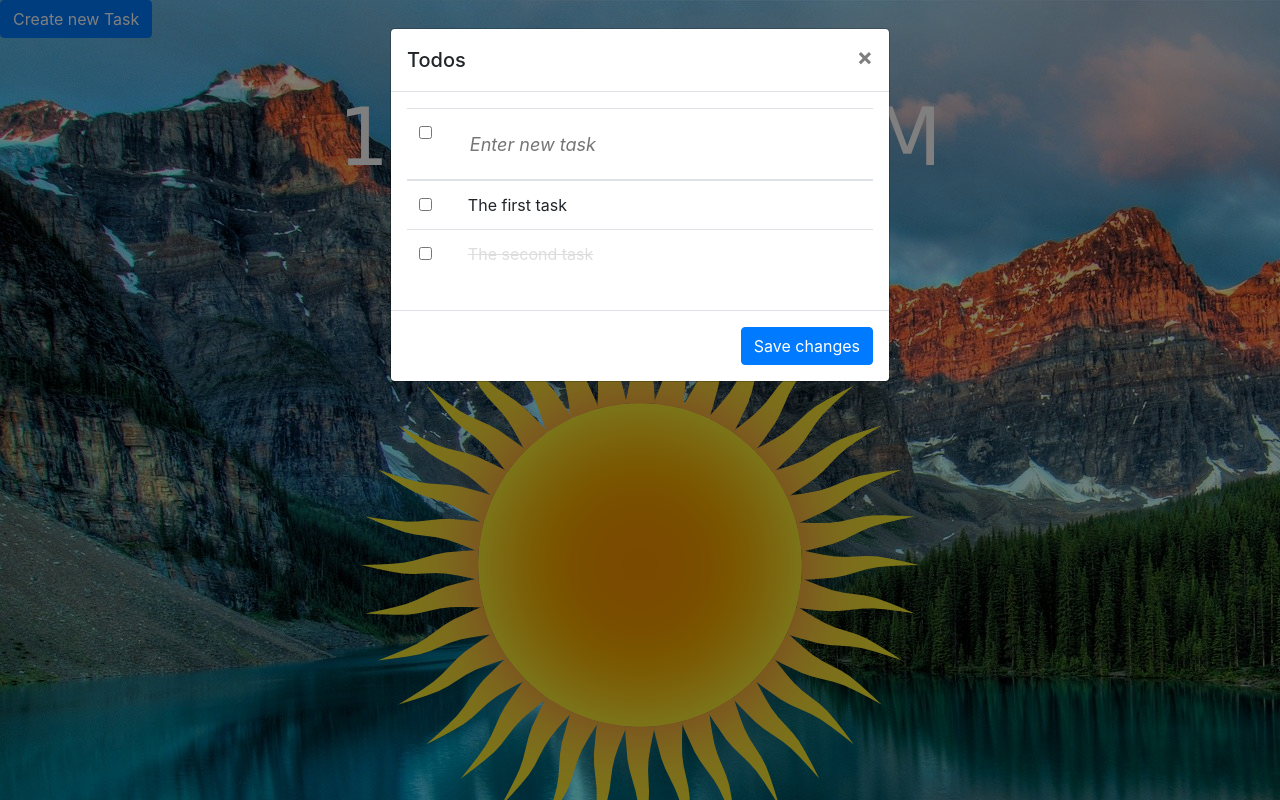
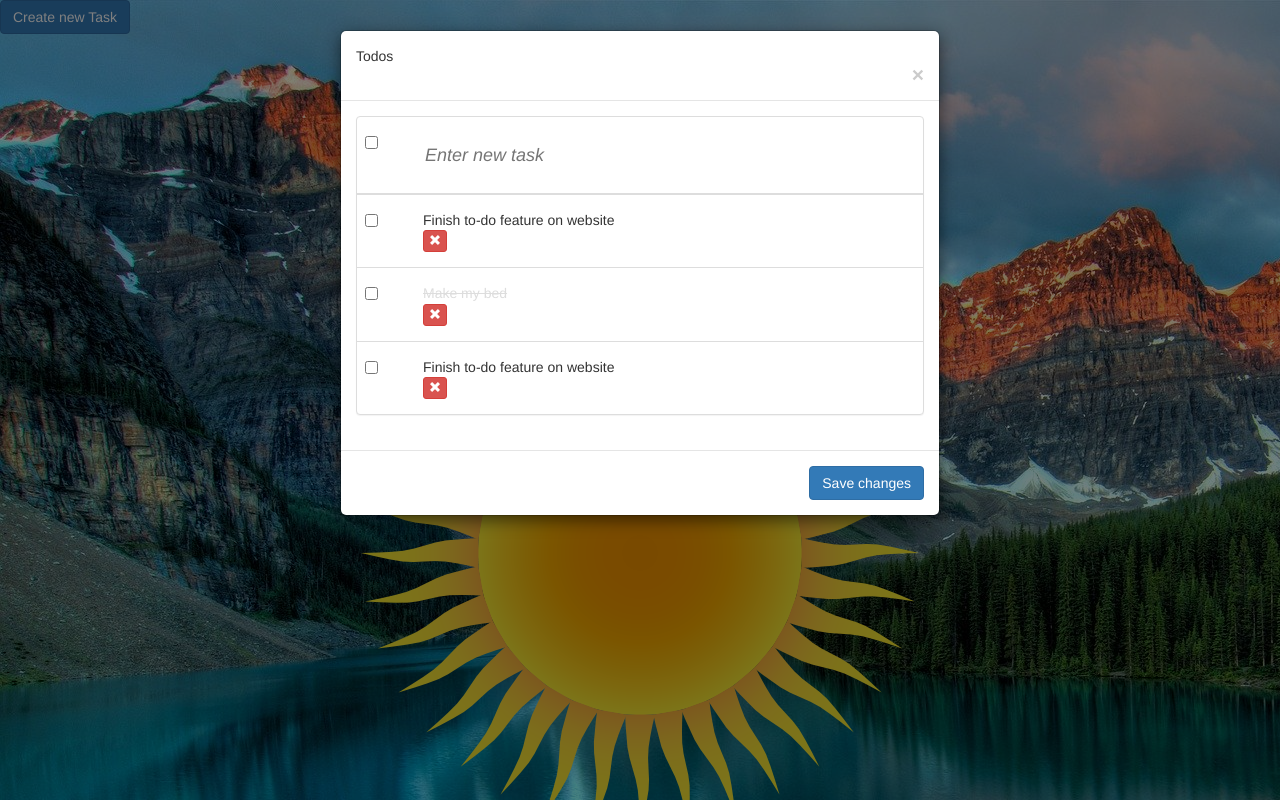
Before and after one commit to braddonako/ahaha, a website: page index.html in a window 1280 px wide. Both pictures are taken after a click on the button "Create new Task". Shown: the top 800 px of the page. Drawn offline with nearby package versions, Linux system fonts and the light colour scheme; a web font is replaced by a local one.

Commit message:
Using bootstrap 3. Added a glypicon to remove items

```diff
--- a/index.html
+++ b/index.html
@@ -7,7 +7,9 @@
     <meta name='viewport' content='width=700px'>
     <link href="https://fonts.googleapis.com/css2?family=Spicy+Rice&display=swap" rel="stylesheet">
     <link href="https://fonts.googleapis.com/css2?family=Comic+Neue:ital,wght@1,700&display=swap" rel="stylesheet">
-    <link rel="stylesheet" href="https://stackpath.bootstrapcdn.com/bootstrap/4.4.1/css/bootstrap.min.css" integrity="sha384-Vkoo8x4CGsO3+Hhxv8T/Q5PaXtkKtu6ug5TOeNV6gBiFeWPGFN9MuhOf23Q9Ifjh" crossorigin="anonymous">
+    <link rel="stylesheet" href="https://maxcdn.bootstrapcdn.com/bootstrap/3.3.7/css/bootstrap.min.css" integrity="sha384-BVYiiSIFeK1dGmJRAkycuHAHRg32OmUcww7on3RYdg4Va+PmSTsz/K68vbdEjh4u" crossorigin="anonymous">
+    <!-- <link rel="stylesheet" href="https://stackpath.bootstrapcdn.com/bootstrap/4.4.1/css/bootstrap.min.css" integrity="sha384-Vkoo8x4CGsO3+Hhxv8T/Q5PaXtkKtu6ug5TOeNV6gBiFeWPGFN9MuhOf23Q9Ifjh" crossorigin="anonymous"> -->
+
     <link rel="stylesheet" href="style.css">
 </head>
 <body class='page_container'>
@@ -51,7 +53,12 @@
                                         <input type="checkbox" class="check-item">
                                     </td>
                                     <td>
-                                        The first task
+                                       Finish to-do feature on website
+                                        <div class="row-buttons">
+                                            <a href="#" class="btn btn-xs btn-danger">
+                                                <i class="glyphicon glyphicon-remove"></i>
+                                            </a>
+                                        </div>
                                     </td>
                                 </tr>
                                 <tr>
@@ -59,7 +66,26 @@
                                         <input type="checkbox" class="check-item">
                                     </td>
                                     <td class='done'>
-                                        The second task
+                                        Make my bed
+                                        <div class="row-buttons">
+                                            <a href="#" class="btn btn-xs btn-danger">
+                                                <i class="glyphicon glyphicon-remove"></i>
+                                            </a>
+                                        </div>
+                                    </td>
+                                </tr>
+                                <tr>
+                                    <td>
+                                        <input type="checkbox" class="check-item">
+                                    </td>
+                                    <td>
+                                        Finish to-do feature on website
+                                        <div class="row-buttons">
+                                            <a href="#" class="btn btn-xs btn-danger">
+                                                <i class="glyphicon glyphicon-remove"></i>
+                                            </a>
+                                        </div>
+
                                     </td>
                                 </tr>
                             </tbody>
@@ -90,9 +116,20 @@
     </section>
 
 </body>
+
+
+<!-- JQuery Script -->
+<script src="https://code.jquery.com/jquery-3.4.1.slim.min.js"
+ integrity="sha384-J6qa4849blE2+poT4WnyKhv5vZF5SrPo0iEjwBvKU7imGFAV0wwj1yYfoRSJoZ+n"
+ crossorigin="anonymous"></script>
 <script src="https://ajax.googleapis.com/ajax/libs/jquery/3.4.1/jquery.min.js"></script>
+<!-- BOOTSTRAP 3 Scripts -->
+<script src="https://cdn.jsdelivr.net/npm/popper.js@1.16.0/dist/umd/popper.min.js"
+integrity="sha384-Q6E9RHvbIyZFJoft+2mJbHaEWldlvI9IOYy5n3zV9zzTtmI3UksdQRVvoxMfooAo"
+crossorigin="anonymous"></script>
+<script src="https://maxcdn.bootstrapcdn.com/bootstrap/3.3.7/js/bootstrap.min.js"
+integrity="sha384-Tc5IQib027qvyjSMfHjOMaLkfuWVxZxUPnCJA7l2mCWNIpG9mGCD8wGNIcPD7Txa"
+crossorigin="anonymous"></script>
+<!-- MY JS FILE -->
 <script src='script.js'></script>
-<script src="https://code.jquery.com/jquery-3.4.1.slim.min.js" integrity="sha384-J6qa4849blE2+poT4WnyKhv5vZF5SrPo0iEjwBvKU7imGFAV0wwj1yYfoRSJoZ+n" crossorigin="anonymous"></script>
-<script src="https://cdn.jsdelivr.net/npm/popper.js@1.16.0/dist/umd/popper.min.js" integrity="sha384-Q6E9RHvbIyZFJoft+2mJbHaEWldlvI9IOYy5n3zV9zzTtmI3UksdQRVvoxMfooAo" crossorigin="anonymous"></script>
-<script src="https://stackpath.bootstrapcdn.com/bootstrap/4.4.1/js/bootstrap.min.js" integrity="sha384-wfSDF2E50Y2D1uUdj0O3uMBJnjuUD4Ih7YwaYd1iqfktj0Uod8GCExl3Og8ifwB6" crossorigin="anonymous"></script>
 </html>
--- a/package.json
+++ b/package.json
@@ -17,6 +17,7 @@
   },
   "homepage": "https://github.com/braddonako/ahaha#readme",
   "dependencies": {
+    "bootstrap": "^3.4.1",
     "jquery": "^3.4.1"
   }
 }
--- a/style.css
+++ b/style.css
@@ -127,4 +127,9 @@ input.task-input:active {
     color: #ddd;
 }
 
+table.table tbody tr td {
+    padding-top: 15px;
+    padding-bottom: 15px;
 }
+
+}
```
Also changed, not shown: 1 other file.
